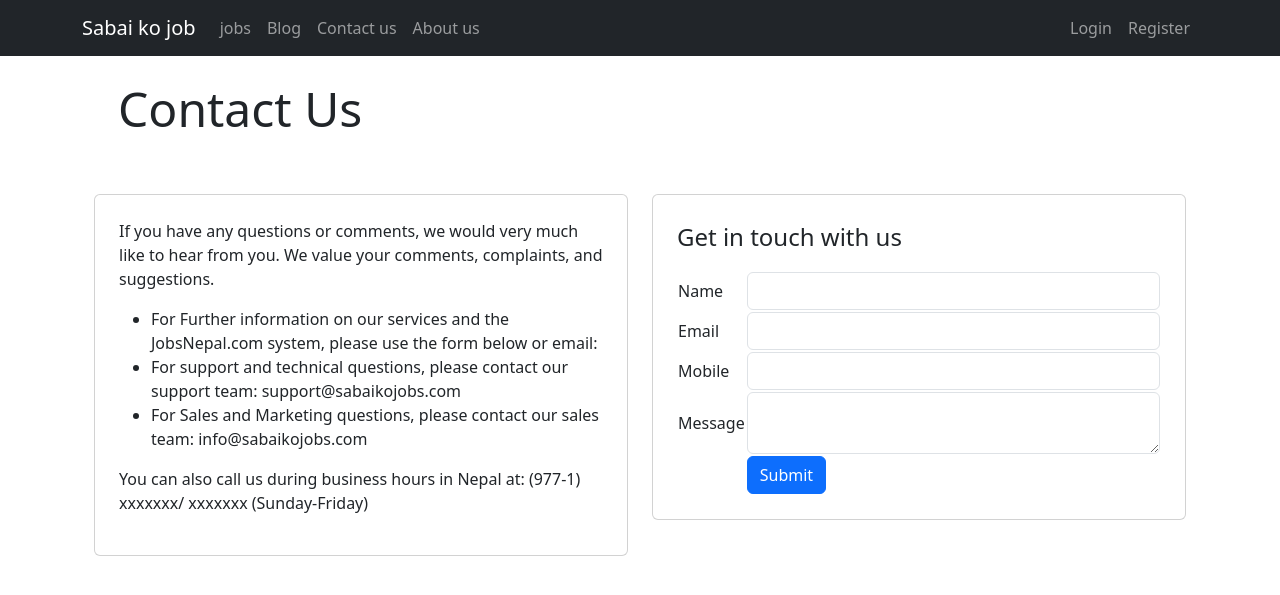
After one commit to Prakash5209/job_portal, a Django app: page /contact-us/ in a window 1280 px wide. The commit adds this page. Shown: the top 595 px of the page. Run offline with Django 4.2, Linux system fonts and the light colour scheme; some libraries are stand-ins or nearby versions.

Commit message:
contact done

```diff
--- /dev/null
+++ b/jobs/templates/contactus.html
@@ -0,0 +1,58 @@
+{% extends 'base.html' %}
+{% block title %}
+	<title>Contact sabai ko job</title>
+{% endblock %}
+{% block content %}
+<div class="jumbotron jumbotron-fluid p-4">
+  <div class="container">
+    <h1 class="display-5">Contact Us</h1>
+  </div>
+</div><br>
+
+
+<div class="container">
+	<div class="row">
+		<div class="col">
+			<div class="card p-4">
+				<p>{{contact_Texts}}</p>
+				<ul>
+					{% for note in notes %}
+						<li>{{note}}</li>
+					{% endfor %}
+				</ul>
+				<p>{{contact_calls}}</p>
+			</div>
+		</div>
+		<div class="col">
+			<div class="card p-4">
+				<p class="fs-4">Get in touch with us</p>
+				<form method="post">
+					{% csrf_token %}
+					<table style="width:100%">
+						<tr>
+							<td style="width:10%"><label>Name</label></td>
+							<td><input type="text-success" name="name" class="form-control"></td>
+						</tr>
+						<tr>
+							<td><label>Email</label></td>
+							<td><input type="Email" name="name" class="form-control"></td>
+						</tr>
+						<tr>
+							<td><label>Mobile</label></td>
+							<td><input type="text" name="name" class="form-control"></td>
+						</tr>
+						<tr>
+							<td><label>Message</label></td>
+							<td><textarea class="form-control"></textarea></td>
+						</tr>
+						<tr>
+							<td><label></label></td>
+							<td><input type="submit" name="submit" class="btn btn-primary"></td>
+						</tr>
+					</table>
+				</form>
+			</div>
+		</div>
+	</div>
+</div>
+{% endblock %}
--- a/jobs/urls.py
+++ b/jobs/urls.py
@@ -1,6 +1,6 @@
 from django.urls import path
 
-from jobs.views import home,createjob,jobDetail,jobDelete,search_feature,updatejob
+from jobs.views import home,createjob,jobDetail,jobDelete,search_feature,updatejob,contactus
 
 app_name = "jobs"
 urlpatterns = [
@@ -11,4 +11,5 @@ urlpatterns = [
     path('search/',search_feature,name="search_feature"),
     path('update-job/<slug:slug>/',updatejob,name="updatejob"),
 
+    path('contact-us/',contactus,name="contactus"),
 ]
--- a/jobs/views.py
+++ b/jobs/views.py
@@ -72,3 +72,19 @@ def jobDelete(request,slug):
 	post.delete()
 	messages.add_message(request,messages.SUCCESS,'post deleted')
 	return redirect(reverse('jobs:home'))
+
+
+def contactus(request):
+	contact_Texts = "If you have any questions or comments, we would very much like to hear from you. We value your comments, complaints, and suggestions."
+	notes = [
+		'For Further information on our services and the JobsNepal.com system, please use the form below or email:',
+		'For support and technical questions, please contact our support team: support@sabaikojobs.com',
+		'For Sales and Marketing questions, please contact our sales team: info@sabaikojobs.com'
+	]
+	contact_calls = 'You can also call us during business hours in Nepal at: (977-1) xxxxxxx/ xxxxxxx (Sunday-Friday)'
+	context = {
+		'contact_Texts':contact_Texts,
+		'notes':notes,
+		'contact_calls':contact_calls,
+	}
+	return render(request,'contactus.html',context)
--- a/templates/base.html
+++ b/templates/base.html
@@ -7,6 +7,7 @@
 	{% block title %}
 		<title>web portal</title>
 	{% endblock %}
+	<link rel="stylesheet" type="text/css" href="{% static 'css/contactus.css' %}">
 	<link rel="stylesheet" href="{% static 'css/bootstrap.min.css' %}">
 	<link rel="stylesheet" href="{% static 'css/home.css' %}">
 	<link rel="stylesheet" href="{% static 'css/blog.css' %}">
--- a/templates/navbar.html
+++ b/templates/navbar.html
@@ -8,7 +8,7 @@
             <div class="navbar-nav">
                 <a href="{% url 'jobs:home' %}" class="nav-item nav-link">jobs</a>
                 <a href="{% url 'blog_post:articles' %}" class="nav-item nav-link">Blog</a>
-                <a href="#" class="nav-item nav-link">Contact us</a>
+                <a href="{% url 'jobs:contactus' %}" class="nav-item nav-link">Contact us</a>
                 <a href="#" class="nav-item nav-link">About us</a>
             </div>
             <div class="navbar-nav ms-auto">
```
Also changed, not shown: 1 other file.
